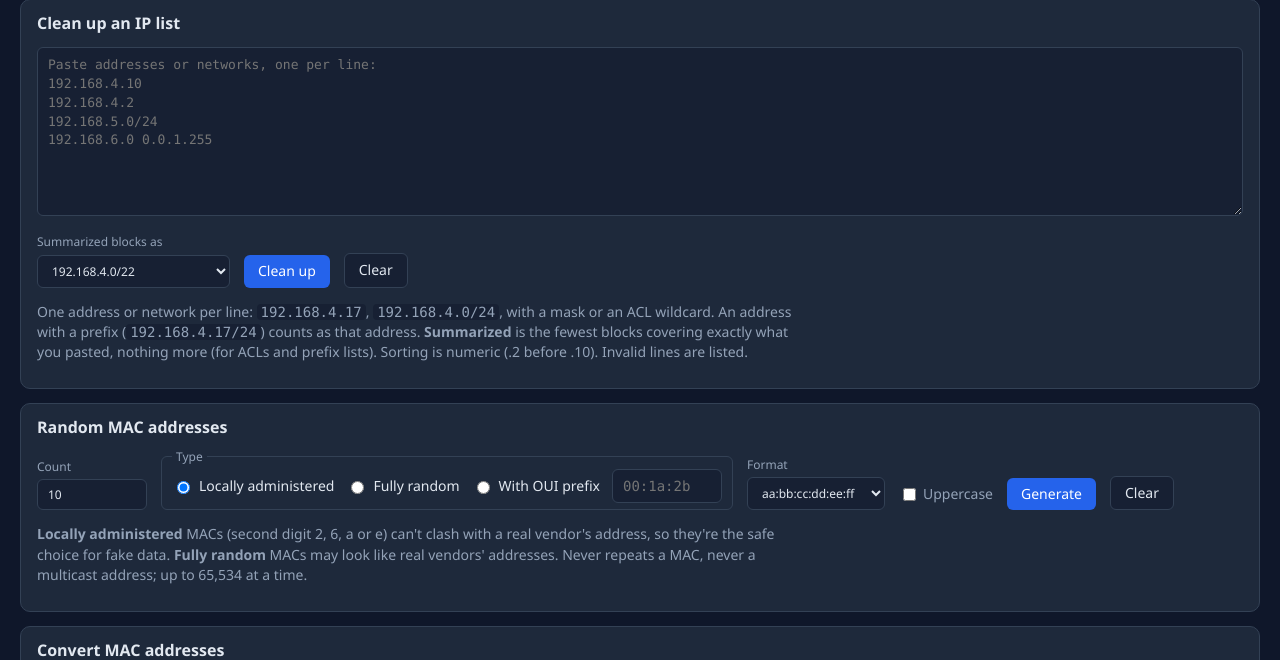
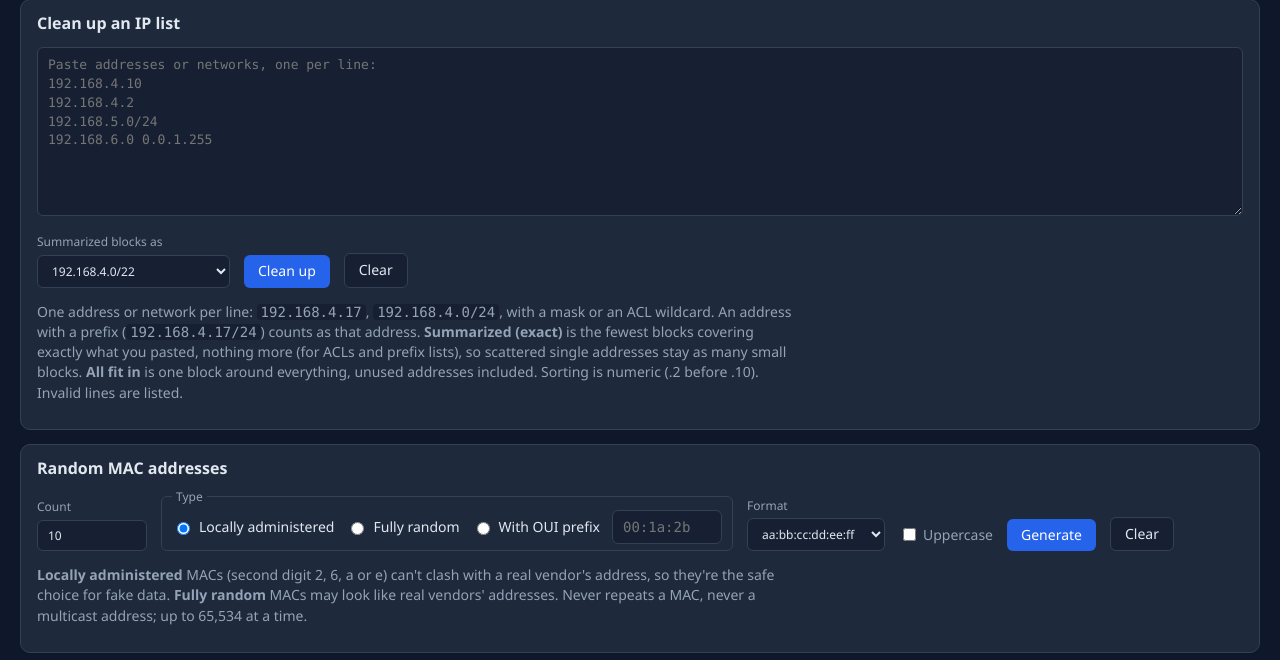
Before and after one commit to RedDirtBits/ToolkIT, a FastAPI app: template app/web/templates/index.html in a window 1280 px wide. Shown: the part 506-1166 px from the top of the page. Run offline with FastAPI, Linux system fonts and the light colour scheme; the template is opened without the code that fills it, so the values that code supplies are empty.

Commit message:
IP list: label the summary as exact and the covering block as one block
A test with scattered management IPs showed the two answers look
contradictory without explanation; the labels and hint now say what
each one means.

Co-Authored-By: Claude Opus 5.5 <noreply@anthropic.com>

```diff
--- a/app/web/routes/iplist.py
+++ b/app/web/routes/iplist.py
@@ -50,12 +50,12 @@ async def iplist(request: Request):
     details = []
     if result.covering is not None:
         details = [
-            ("All fit in", format_block(result.covering, style)),
+            ("All fit in (one block)", format_block(result.covering, style)),
             ("Extra addresses", f"{result.extra:,}" if result.extra else "none: an exact fit"),
         ]
 
     blocks = [
-        OutputBlock(download="iplist-summary", lines=summary_lines, title="Summarized"),
+        OutputBlock(download="iplist-summary", lines=summary_lines, title="Summarized (exact)"),
         OutputBlock(download="iplist-sorted", lines=[format_item(n) for n in result.sorted], title="Sorted, unique"),
         OutputBlock(download="iplist-original", lines=[format_item(n) for n in result.original], title="Original order, unique"),
     ]
--- a/app/web/templates/index.html
+++ b/app/web/templates/index.html
@@ -119,8 +119,10 @@
     <p class="hint muted">
       One address or network per line: <code>192.168.4.17</code>, <code>192.168.4.0/24</code>, with
       a mask or an ACL wildcard. An address with a prefix (<code>192.168.4.17/24</code>) counts as
-      that address. <b>Summarized</b> is the fewest blocks covering exactly what you pasted, nothing
-      more (for ACLs and prefix lists). Sorting is numeric (.2 before .10). Invalid lines are listed.
+      that address. <b>Summarized (exact)</b> is the fewest blocks covering exactly what you pasted,
+      nothing more (for ACLs and prefix lists), so scattered single addresses stay as many small
+      blocks. <b>All fit in</b> is one block around everything, unused addresses included.
+      Sorting is numeric (.2 before .10). Invalid lines are listed.
     </p>
   </form>
   <div id="iplist-result" class="result">
```
Also changed, not shown: tests/test_web_iplist.py (+1 -1 lines).
